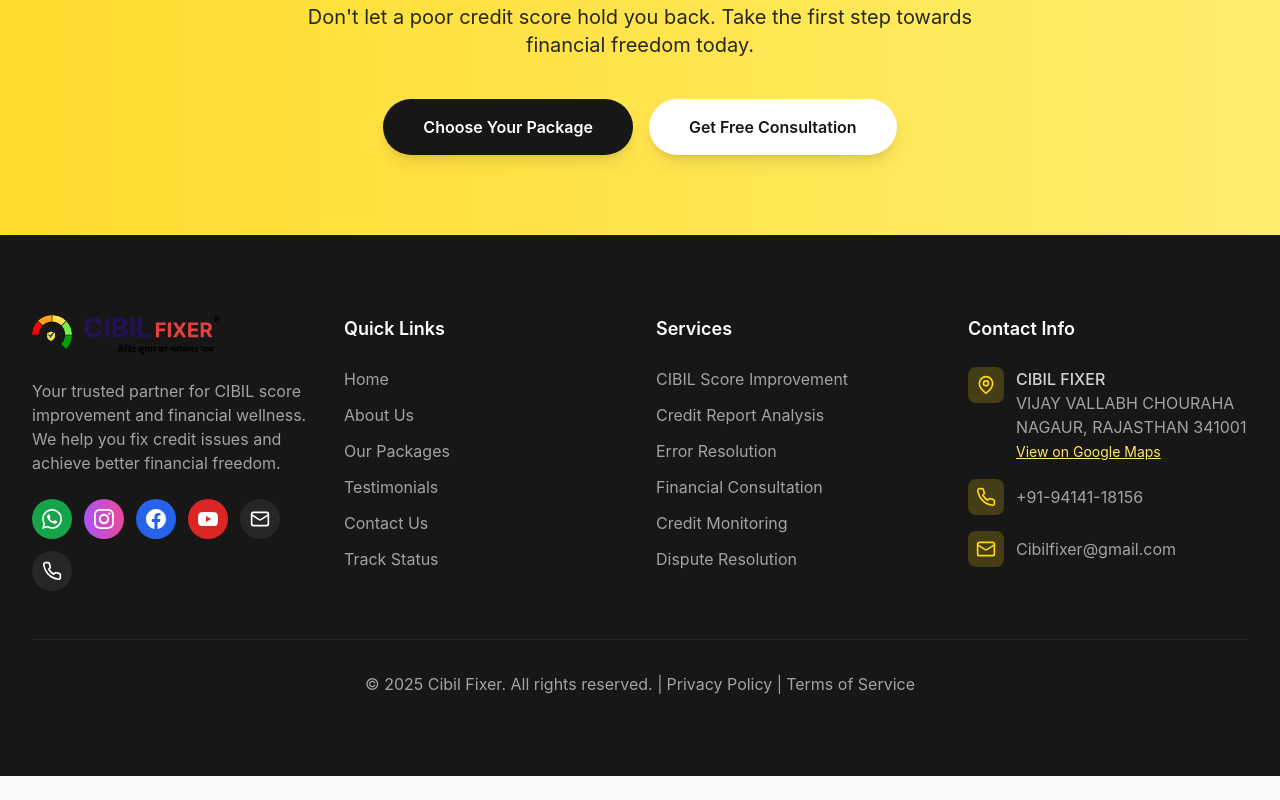
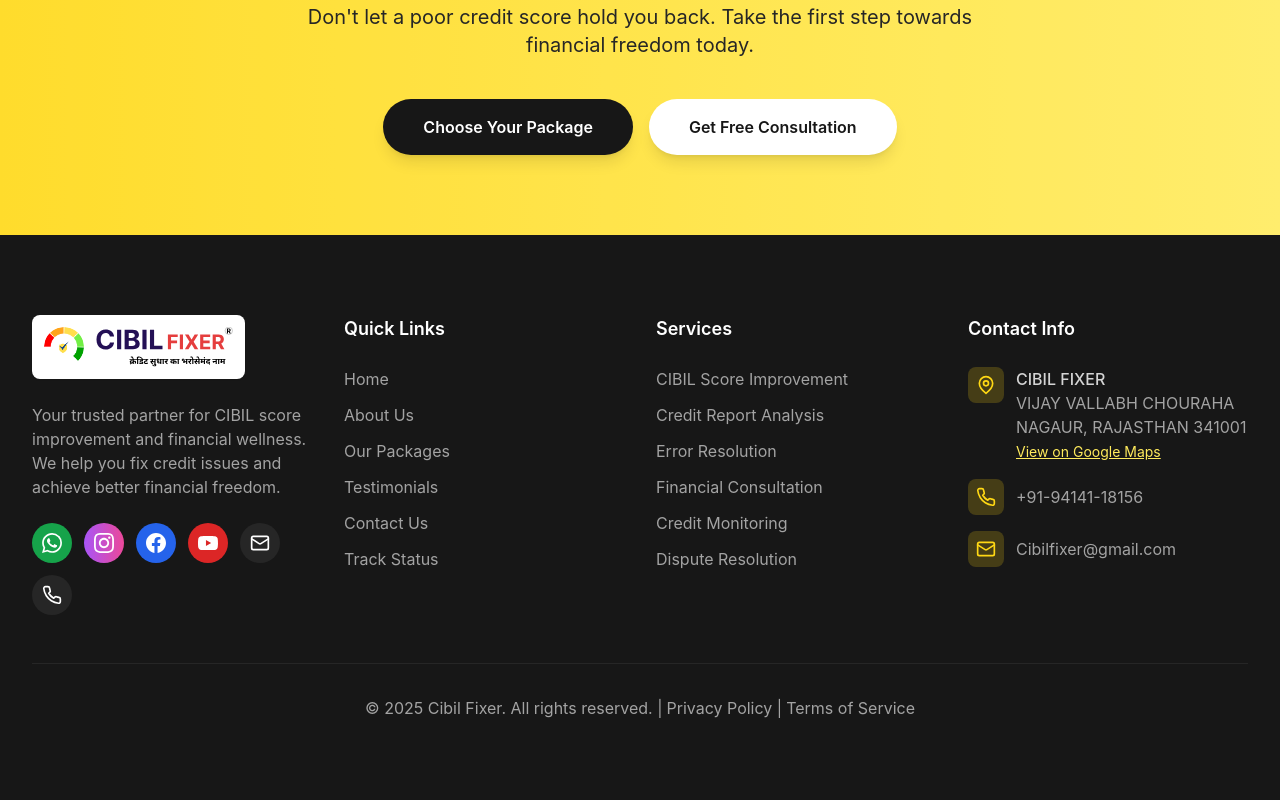
Before and after one commit to maxcyking/cibilfixer-website, a Next.js app: page / in a window 1280 px wide. Shown: the part 3128-3928 px from the top of the page. Before the commit the page ends 3904 px from the top, so only its background shows below. Built offline with nearby package versions, Linux system fonts and the light colour scheme; no server answers.

Commit message:
Add white background to footer logo for better visibility
- Added white background container around logo in footer
- Improved contrast against dark footer background
- Added padding, rounded corners, and subtle shadow
- Logo text now clearly visible with proper contrast

```diff
--- a/components/Footer.tsx
+++ b/components/Footer.tsx
@@ -10,7 +10,9 @@
           {/* Company Info */}
           <div className="col-span-1">
             <Link href="/" className="mb-6 inline-block">
-              <Logo />
+              <div className="bg-white p-3 rounded-lg shadow-sm inline-block">
+                <Logo />
+              </div>
             </Link>
             <p className="text-neutral-400 mb-6">
               Your trusted partner for CIBIL score improvement and financial wellness.
```
Also changed, not shown: 1 other file (tests, documents, lock files or other folders).
